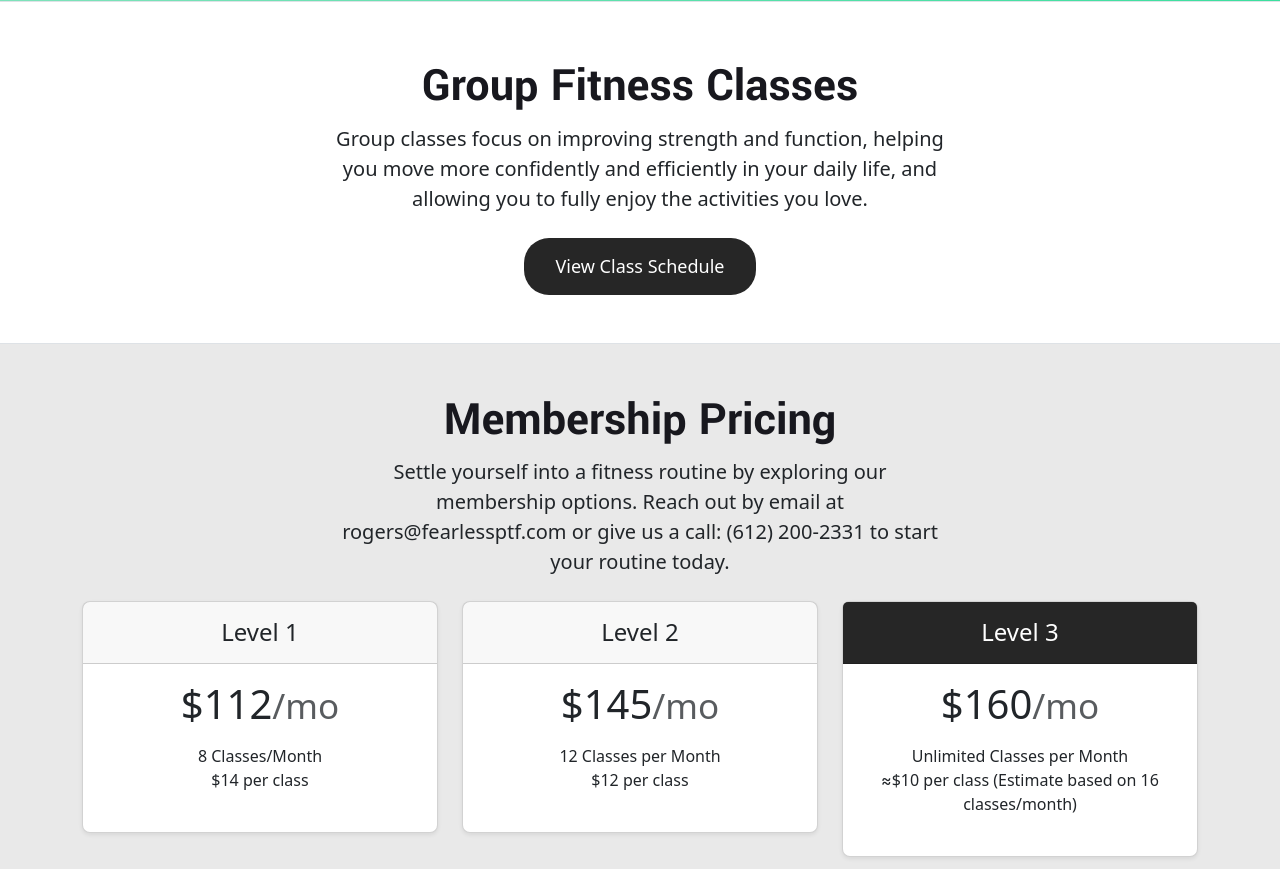
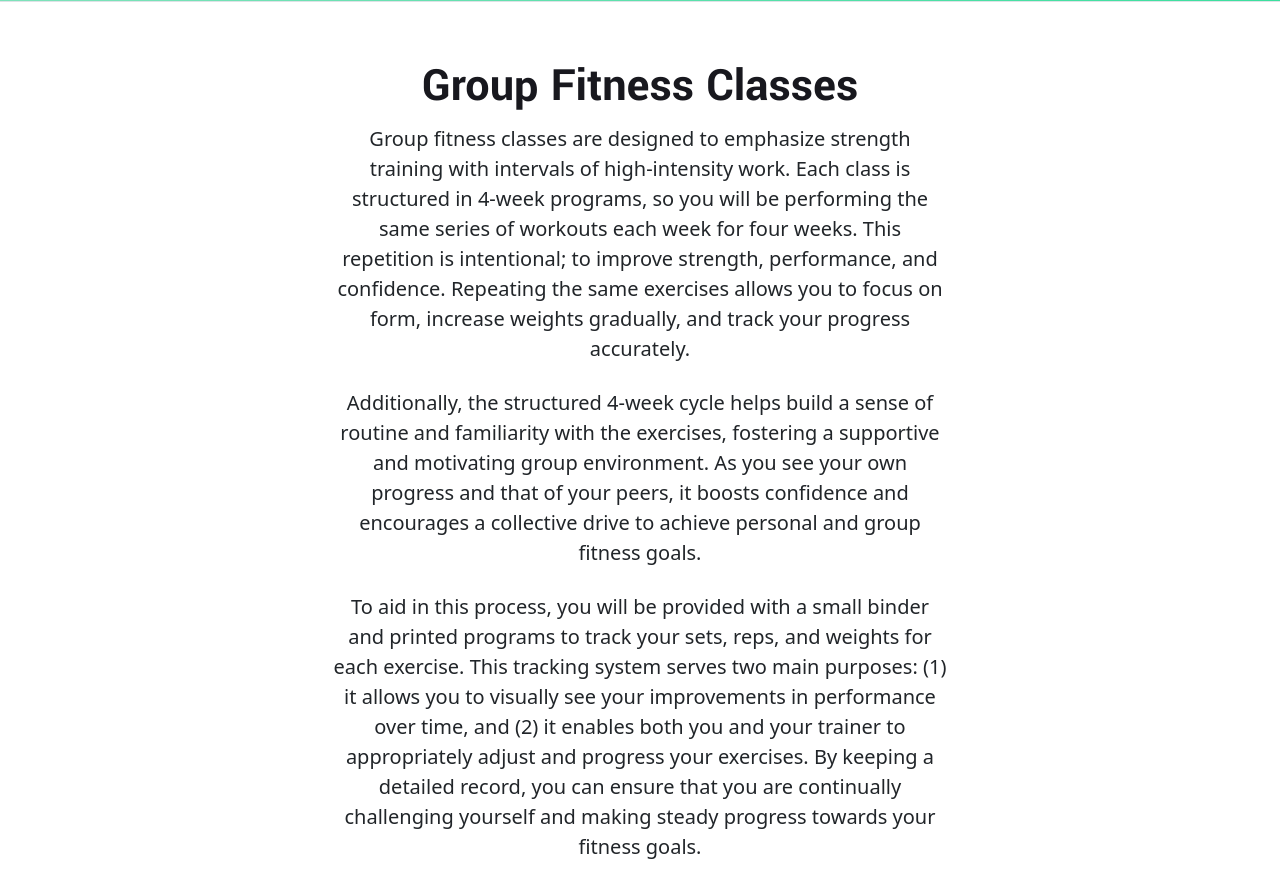
Before and after one commit to ianbreuner/FearlessPTF, a plain HTML site: page Pages/classes.html in a window 1280 px wide. Shown: the part 83-952 px from the top of the page. Drawn offline with nearby package versions, Linux system fonts and the light colour scheme.

Commit message:
Updated classes text and treadmill photo

```diff
--- a/Pages/classes.html
+++ b/Pages/classes.html
@@ -42,7 +42,12 @@
   <div class="px-4 py-5 text-center border-bottom">
     <h1 class="display-5 fw-bold blueFont yantramanav-medium">Group Fitness Classes</h1>
     <div class="col-lg-6 mx-auto">
-      <p class="lead mb-4">Group classes focus on improving strength and function, helping you move more confidently and efficiently in your daily life, and allowing you to fully enjoy the activities you love.</p>
+      <p class="lead mb-4">Group fitness classes are designed to emphasize strength training with intervals of high-intensity work. Each class is structured in 4-week programs, so you will be performing the same series of workouts each week for four weeks. This repetition is intentional; to improve strength, performance, and confidence. Repeating the same exercises allows you to focus on form, increase weights gradually, and track your progress accurately. </p>
+
+       <p class="lead mb-4"> Additionally, the structured 4-week cycle helps build a sense of routine and familiarity with the exercises, fostering a supportive and motivating group environment. As you see your own progress and that of your peers, it boosts confidence and encourages a collective drive to achieve personal and group fitness goals. </p>
+
+       <p class="lead mb-4">To aid in this process, you will be provided with a small binder and printed programs to track your sets, reps, and weights for each exercise. This tracking system serves two main purposes: (1) it allows you to visually see your improvements in performance over time, and (2) it enables both you and your trainer to appropriately adjust and progress your exercises. By keeping a detailed record, you can ensure that you are continually challenging yourself and making steady progress towards your fitness goals.
+        </p>
       <div class="d-grid gap-2 d-md-flex justify-content-center">
         <a href="https://fearlessptf.janeapp.com/#/discipline/3/treatment/2">
           <button class="darkButton">View Class Schedule</button>
```
Also changed, not shown: Photos/fearlessCardio.jpg.
